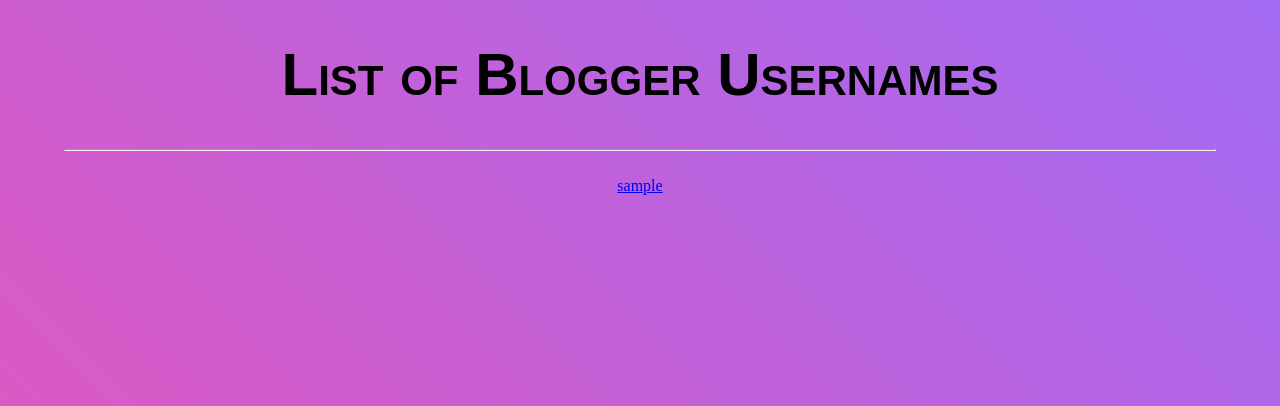
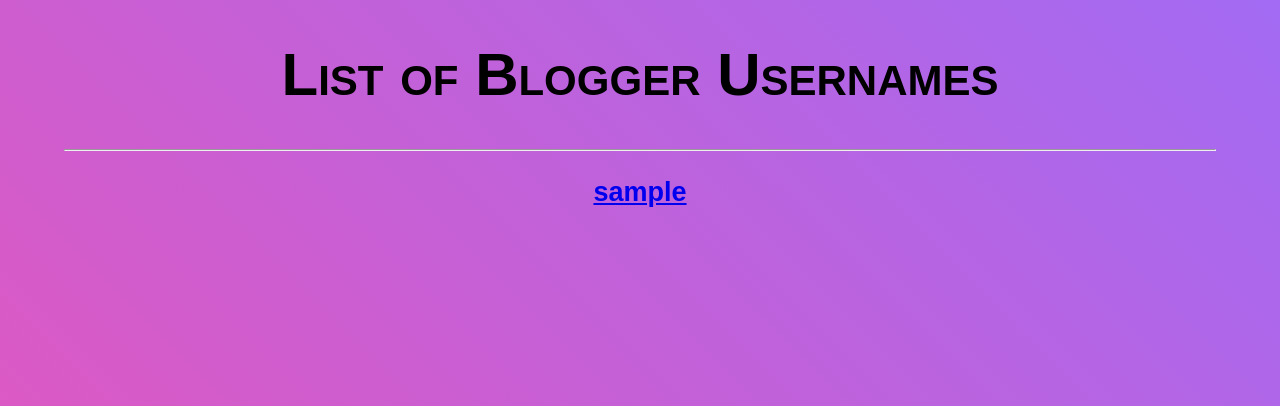
Before and after one commit to AlanaRosen/blogz, a Flask app: page / in a window 1280 px wide. Shown: the part 67-473 px from the top of the page. Run offline with Flask 2, Linux system fonts and the light colour scheme; the visitor is signed in with stand-in values (Sample User, id 1); data comes from the database, SQL or seed files in the repository.

Commit message:
Style update

```diff
--- a/main.py
+++ b/main.py
@@ -52,7 +52,7 @@
 
 @app.before_request
 def require_login():
-    allowed_routes = ['login', 'signup', 'blog', 'index']
+    allowed_routes = ['login', 'signup', 'blog', 'index', 'static']
     if request.endpoint not in allowed_routes and 'user' not in session:
         return redirect('/login')
 
--- a/static/css/style.css
+++ b/static/css/style.css
@@ -33,6 +33,12 @@
     font-size: 60px;
     height: normal;
     font-variant: small-caps;
+}
+
+.bloggers {
+    font-family: "Lucida Handwriting", "Lucida Calligraphy", "Ink Free", sans-serif;
+    font-weight: bold;
+    font-size: 27px;
 }
 
 .title {
--- a/templates/index.html
+++ b/templates/index.html
@@ -14,7 +14,7 @@
         {% for username in username_list %}
 
         <br />
-        <a href='/blog?user={{username.id}}'>{{username.username}}</a>
+        <a class='bloggers' href='/blog?user={{username.id}}'>{{username.username}}</a>
         {% endfor %}
 
 {% endblock %}
--- a/templates/login.html
+++ b/templates/login.html
@@ -3,7 +3,7 @@
 {% block content %}
 
 <div>
-    <h2>Login</h2>
+    <h1>Login</h1>
 </div>
 
 <form action='/login' method='POST'>
```
